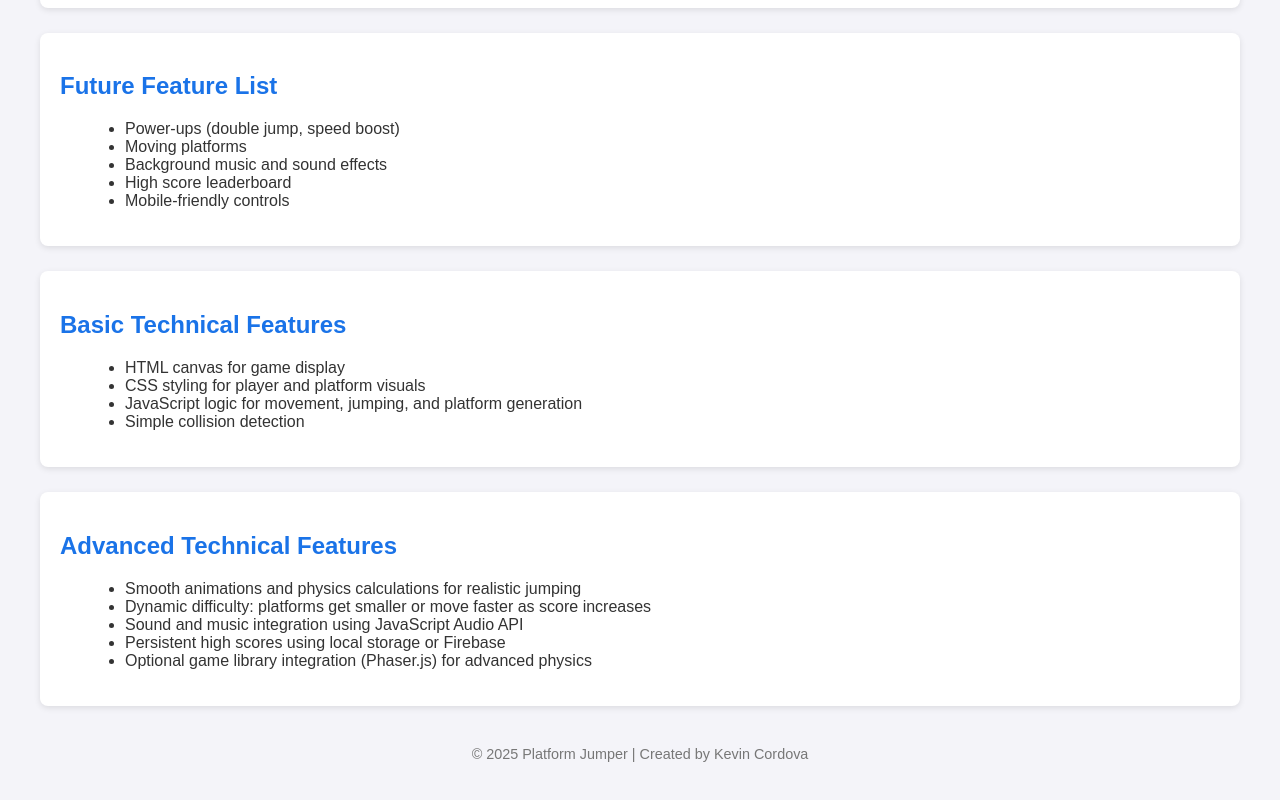
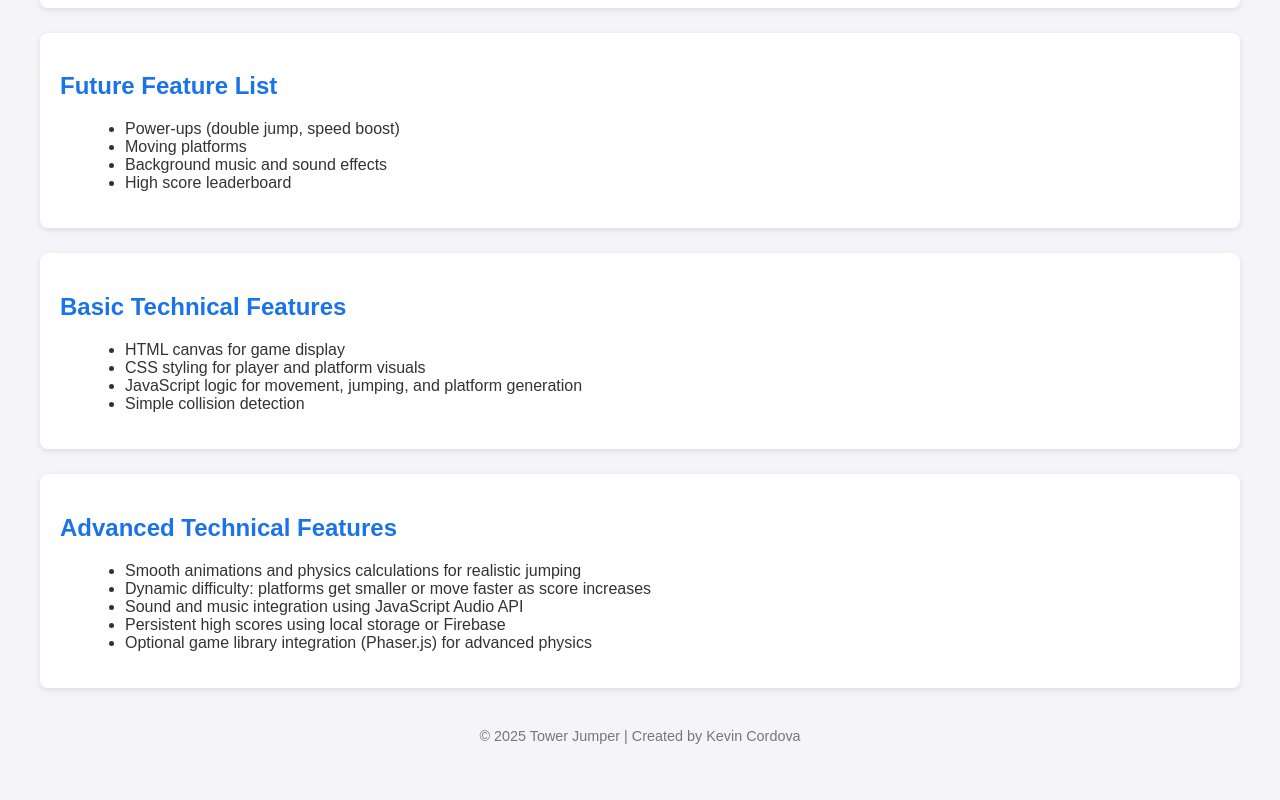
Before and after one commit to Kevin042707/class-project-proposal-test, a plain HTML site: page index.html in a window 1280 px wide. Shown: the part 1078-1878 px from the top of the page. Drawn offline with Linux system fonts and the light colour scheme.

Commit message:
Update index.html

```diff
--- a/index.html
+++ b/index.html
@@ -84,7 +84,6 @@
     <li>Moving platforms</li>
     <li>Background music and sound effects</li>
     <li>High score leaderboard</li>
-    <li>Mobile-friendly controls</li>
   </ul>
 </section>
 
@@ -110,7 +109,7 @@
 </section>
 
 <footer>
-  <p>© 2025 Platform Jumper | Created by Kevin Cordova</p>
+  <p>© 2025 Tower Jumper | Created by Kevin Cordova</p>
 </footer>
 
 </body>
```
